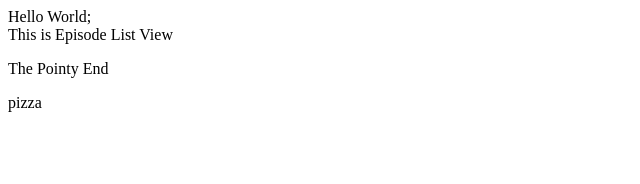
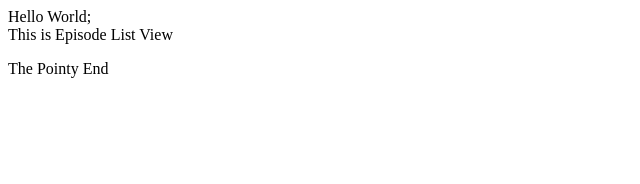
Before and after one commit to GracieLouFreebush22/tv-shows-b-e-n-murray, a React (Create React App) app: page / in a window 1280 px wide. Shown: the top 184 px of the page, without its empty margins (0-640 px from the left). Built offline with nearby package versions, Linux system fonts and the light colour scheme; the HTML template or start-up script is replaced by a standard one.

Commit message:
removed example property from EpListView

```diff
--- a/src/App.tsx
+++ b/src/App.tsx
@@ -9,7 +9,7 @@ function App(): JSX.Element {
     <>
       <div>
         <> Hello World</>;
-        <EpisodeListView listOfEpisodes={episodes} favFood={"pizza"} />
+        <EpisodeListView listOfEpisodes={episodes}/>
       </div>
     </>
   );
--- a/src/components/EpisodeListView.tsx
+++ b/src/components/EpisodeListView.tsx
@@ -20,7 +20,6 @@ export interface IEpisode {
 
 interface IEpisodeListViewProps {
   listOfEpisodes: IEpisode[];
-  favFood: string;
 }
 
 function EpisodeListView(props: IEpisodeListViewProps): JSX.Element {
@@ -28,7 +27,6 @@ function EpisodeListView(props: IEpisodeListViewProps): JSX.Element {
     <div>
       <> This is Episode List View </>
       <p>{props.listOfEpisodes[7].name}</p>
-      <p>{props.favFood}</p>
     </div>
   );
 }
```
